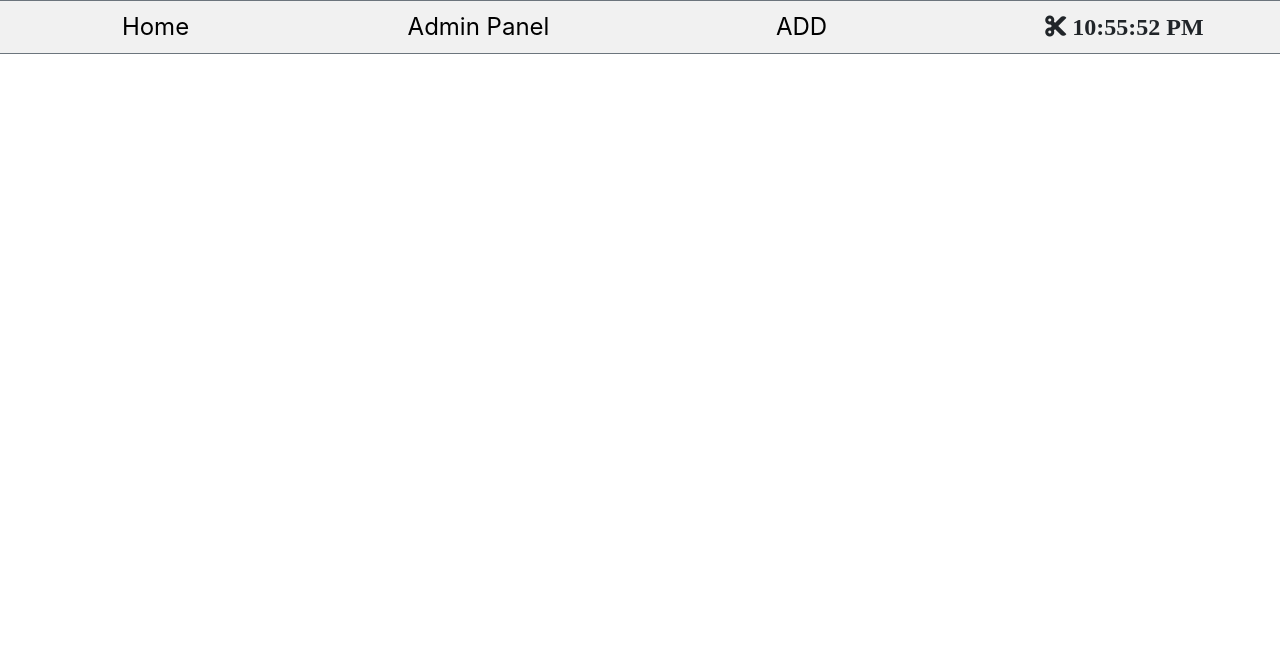
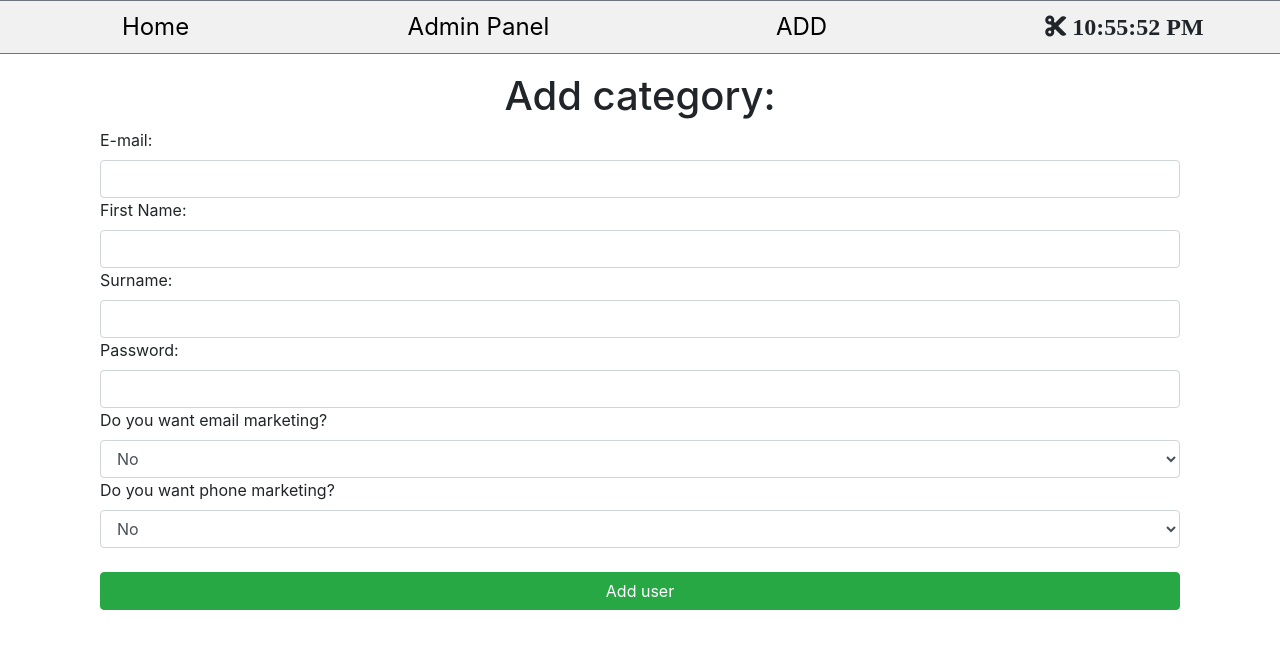
Before and after one commit to janb96/ebiznes_first_task, a React (Create React App) app in the folder frontend/shop-frontend/: page /adduser in a window 1280 px wide. Shown: the top 648 px of the page. Built offline with nearby package versions, Linux system fonts and the light colour scheme.

Commit message:
Add components to create new users and update them

```diff
--- a/frontend/shop-frontend/src/App.js
+++ b/frontend/shop-frontend/src/App.js
@@ -13,7 +13,8 @@ import MakeOrder from './Components/MakeOrder';
 import AddCategory from "./Components/AddCategory";
 import AddProduct from "./Components/AddProduct";
 import Home from "./Components/Home";
-import AdminPanel from "./Components/AdminPanel"
+import AdminPanel from "./Components/AdminPanel";
+import AddUser from "./Components/AddUser";
 
 class App extends Component {
   render() {
@@ -30,6 +31,7 @@ class App extends Component {
             <Route path="/categories/:isAdmin?" component={Categories} />
             <Route path="/users/:isAdmin?" component={Users} />
             <Route path="/orders/:isAdmin?" component={Orders} />
+            <Route path="/adduser" component={AddUser} />
             <Route path="/addcategory" component={AddCategory} />
             <Route path="/addproduct" component={AddProduct} />
             <Route path="/addorder/:id/:productQuantity/:orderDetailTotalNetPrice/:orderDetailTotalGrossPrice" component={MakeOrder} />
--- /dev/null
+++ b/frontend/shop-frontend/src/Components/AddUser.js
@@ -0,0 +1,141 @@
+import axios from 'axios';
+
+import React, {
+    Component,
+} from 'react';
+
+function Status(props){
+    if(props.loginResponse != ""){
+        return(
+            <div className="alert alert-success alert-dismissible">
+                <button type="button" className="close" data-dismiss="alert">&times;</button>
+                <strong>Success!</strong> User created!.
+            </div>
+        );
+    } else {
+        return(
+            <div></div>
+        );
+    }
+
+}
+
+class AddUser extends Component {
+
+    constructor () {
+        super();
+
+        this.state = {
+            email: '',
+            firstName: '',
+            surname: '',
+            password: '',
+            edit: 'False',
+            emailMarketing: 0,
+            phoneMarketing: 0,
+            loginResponse: 0
+        };
+
+        this.handleClick = this.handleClick.bind(this);
+
+        this.handleChangeUserEmail = this.handleChangeUserEmail.bind(this);
+        this.handleChangeUserName = this.handleChangeUserName.bind(this);
+        this.handleChangeUserSurname = this.handleChangeUserSurname.bind(this);
+        this.handleChangeUserPassword = this.handleChangeUserPassword.bind(this);
+        this.handleChangeUserEmailMarketing = this.handleChangeUserEmailMarketing.bind(this);
+        this.handleChangeUserPhoneMarketing = this.handleChangeUserPhoneMarketing.bind(this);
+
+    }
+
+
+
+    handleChangeUserEmail(event) {
+        this.setState({email: event.target.value});
+    }
+
+    handleChangeUserName(event) {
+        this.setState({firstName: event.target.value});
+    }
+
+    handleChangeUserSurname(event) {
+        this.setState({surname: event.target.value});
+    }
+
+    handleChangeUserPassword(event) {
+        this.setState({password: event.target.value});
+    }
+
+    handleChangeUserEmailMarketing(event) {
+        this.setState({emailMarketing: parseInt(event.target.value, 10)});
+    }
+
+    handleChangeUserPhoneMarketing(event) {
+        this.setState({phoneMarketing: parseInt(event.target.value, 10)});
+    }
+
+    handleClick () {
+
+        if(this.state.email !== ''
+            && this.state.firstName !== ''){
+
+            axios.post('http://localhost:9000/adduser', {
+                email: this.state.email,
+                firstName: this.state.firstName,
+                surname: this.state.surname,
+                password: this.state.password,
+                emailMarketing: this.state.emailMarketing,
+                phoneMarketing: this.state.phoneMarketing
+            }).then((response) => {
+                console.log(response.data);
+                this.setState({loginResponse: response.data})
+            }).catch((error)=>{
+                    console.log(error);
+                });
+        }
+    }
+
+    render(){
+        return (
+
+            <div className="container">
+                <center><h1>Add category: </h1></center>
+
+                <label htmlFor="email">E-mail:</label>
+                <input type="text" className="form-control" id="email" value={this.state.email}
+                       onChange={this.handleChangeUserEmail} />
+
+                <label htmlFor="firstName">First Name:</label>
+                <input type="text" className="form-control" id="firstName" value={this.state.firstName}
+                       onChange={this.handleChangeUserName} />
+
+                <label htmlFor="surname">Surname:</label>
+                <input type="text" className="form-control" id="surname" value={this.state.surname}
+                       onChange={this.handleChangeUserSurname} />
+
+                <label htmlFor="password">Password:</label>
+                <input type="password" className="form-control" id="password" value={this.state.password}
+                       onChange={this.handleChangeUserPassword} />
+
+                <label htmlFor="emailMarketing">Do you want email marketing?</label>
+                <select className="form-control" id="emailMarketing" onChange={this.handleChangeUserEmailMarketing}>
+                    <option value="0">No</option>
+                    <option value="1">Yes</option>
+                </select>
+
+                <label htmlFor="phoneMarketing">Do you want phone marketing?</label>
+                <select className="form-control" id="phoneMarketing" onChange={this.handleChangeUserPhoneMarketing}>
+                    <option value="0">No</option>
+                    <option value="1">Yes</option>
+                </select>
+
+                <br/>
+
+                <button className='btn btn-success btn-block' onClick={this.handleClick}>Add user</button>
+                <Status loginResponse={this.state.loginResponse}/>
+            </div>
+        );
+    }
+
+}
+
+export default AddUser;
--- a/frontend/shop-frontend/src/Components/User.js
+++ b/frontend/shop-frontend/src/Components/User.js
@@ -9,10 +9,22 @@ class User extends Component {
         super();
 
         this.state = {
-            productQuantity: 1,
+            email: '',
+            firstName: '',
+            surname: '',
+            password: '',
+            edit: 'False'
         };
 
         this.handleClick = this.handleClick.bind(this);
+        this.handleEdit = this.handleEdit.bind(this);
+        this.handleEditButton = this.handleEditButton.bind(this);
+
+        this.handleChangeUserEmail = this.handleChangeUserEmail.bind(this);
+        this.handleChangeUserName = this.handleChangeUserName.bind(this);
+        this.handleChangeUserSurname = this.handleChangeUserSurname.bind(this);
+        this.handleChangeUserPassword = this.handleChangeUserPassword.bind(this);
+
     }
 
     handleClick () {
@@ -30,15 +42,109 @@ class User extends Component {
         }
     }
 
+    handleEdit () {
+
+        if(this.state.name !== ''
+            && this.state.description !== ''){
+
+            let url = "http://localhost:9000/users/" + this.props.userID;
+
+            axios.put(url , {
+                email: this.state.email,
+                firstName: this.state.firstName,
+                surname: this.state.surname,
+                password: this.state.password,
+            }).then((response) => {
+                console.log(response.data);
+                window.location.reload();
+                // this.setState({loginResponse: response.data})
+            }).catch((error)=>{
+                console.log(error);
+            });
+        }
+    }
+
+    handleEditButton () {
+
+        console.log(this.state.edit + " Zmiana ");
+
+        if(this.state.edit == "True"){
+            this.setState({
+                edit: "False"
+            });
+        } else {
+            this.setState({
+                edit: "True"
+            });
+        }
+    }
+
+    async componentDidMount() {
+
+        this.setState({
+            email: this.props.email,
+            firstName: this.props.firstName,
+            surname: this.props.surname,
+            password: this.props.password,
+        });
+
+    }
+
+    handleChangeUserEmail(event) {
+        this.setState({email: event.target.value});
+    }
+
+    handleChangeUserName(event) {
+        this.setState({firstName: event.target.value});
+    }
+
+    handleChangeUserSurname(event) {
+        this.setState({surname: event.target.value});
+    }
+
+    handleChangeUserPassword(event) {
+        this.setState({password: event.target.value});
+    }
+
     render() {
         if(this.props.isAdmin == "True"){
+            if(this.state.edit == "True"){
+                return(
+                    <div className="container">
+                        <center><h1>Edit product: </h1></center>
+                        <button className='btn btn-danger' onClick={this.handleEditButton}>Stop edition</button>
+                        <br/>
+                        <label htmlFor="email">E-mail:</label>
+                        <input type="text" className="form-control" id="email" value={this.state.email}
+                               onChange={this.handleChangeUserEmail} />
+
+                        <label htmlFor="firstName">Name:</label>
+                        <input type="text" className="form-control" id="firstName" value={this.state.firstName}
+                               onChange={this.handleChangeUserName} />
+
+                        <label htmlFor="surname">Surname:</label>
+                        <input type="text" className="form-control" id="surname" value={this.state.surname}
+                               onChange={this.handleChangeUserSurname} />
+
+                        <label htmlFor="password">Password:</label>
+                        <input type="password" className="form-control" id="password" value={this.state.password}
+                               onChange={this.handleChangeUserPassword} />
+
+                        <br/>
+                        <button className='btn btn-warning btn-block' onClick={this.handleEdit}>Edit user</button>
+                        <br/>
+                    </div>
+                );
+            } else {
                 return (
                     <div className="user">
                         <div className="alert alert-success">
+                            <button className='btn btn-warning' onClick={this.handleEditButton}>Edit user</button>
                             <h2><strong>User ID</strong>: {this.props.userID}</h2>
                             <p><strong>User email</strong>: {this.props.email}</p>
                             <p><strong>User name</strong>: {this.props.firstName}</p>
                             <p><strong>User surname</strong>: {this.props.surname}</p>
+                            <p><strong>Password</strong>: {this.props.password}</p>
                             <br/>
                             <button className='btn btn-danger btn-block'
                                     onClick={this.handleClick}>Delete this user</button>
@@ -46,6 +152,7 @@ class User extends Component {
                         <br/>
                     </div>
                 );
+            }
         }
         else {
             return (
@@ -55,6 +162,7 @@ class User extends Component {
                         <p><strong>User email</strong>: {this.props.email}</p>
                         <p><strong>User name</strong>: {this.props.firstName}</p>
                         <p><strong>User surname</strong>: {this.props.surname}</p>
+                        <p><strong>Password</strong>: {this.props.password}</p>
                     </div>
                     <br/>
                 </div>
--- a/frontend/shop-frontend/src/Components/Users.js
+++ b/frontend/shop-frontend/src/Components/Users.js
@@ -34,6 +34,7 @@ class Users extends Component {
                                 email={user.email}
                                 firstName={user.firstName}
                                 surname={user.surname}
+                                password={user.password}
                                 isAdmin={this.props.match.params.isAdmin + ""}
                             />
                         )}
```
Also changed, not shown: frontend/shop-frontend/src/Components/Home.js (+10 -3 lines). Lines whose indentation alone changed are shown as unchanged.
